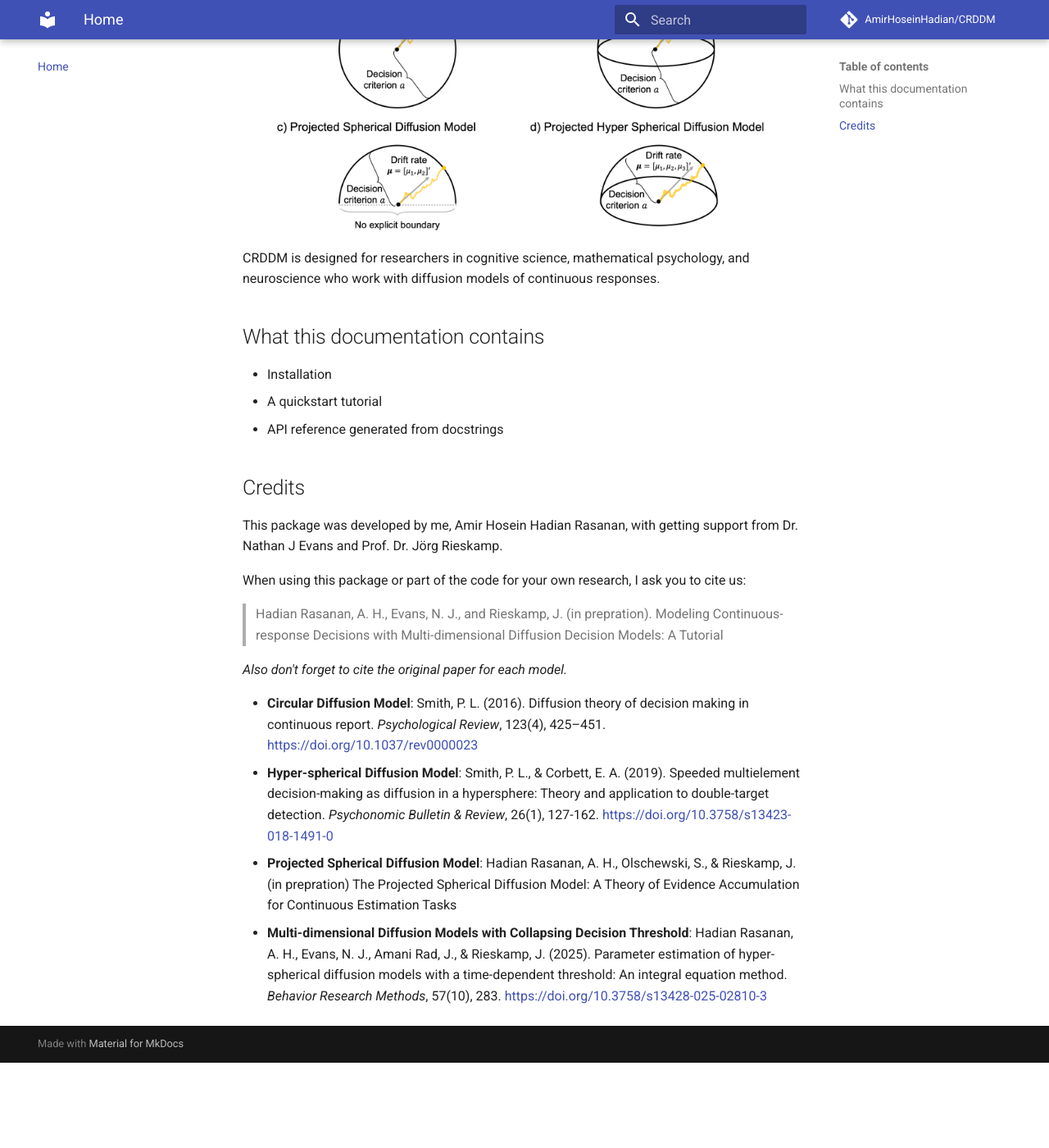
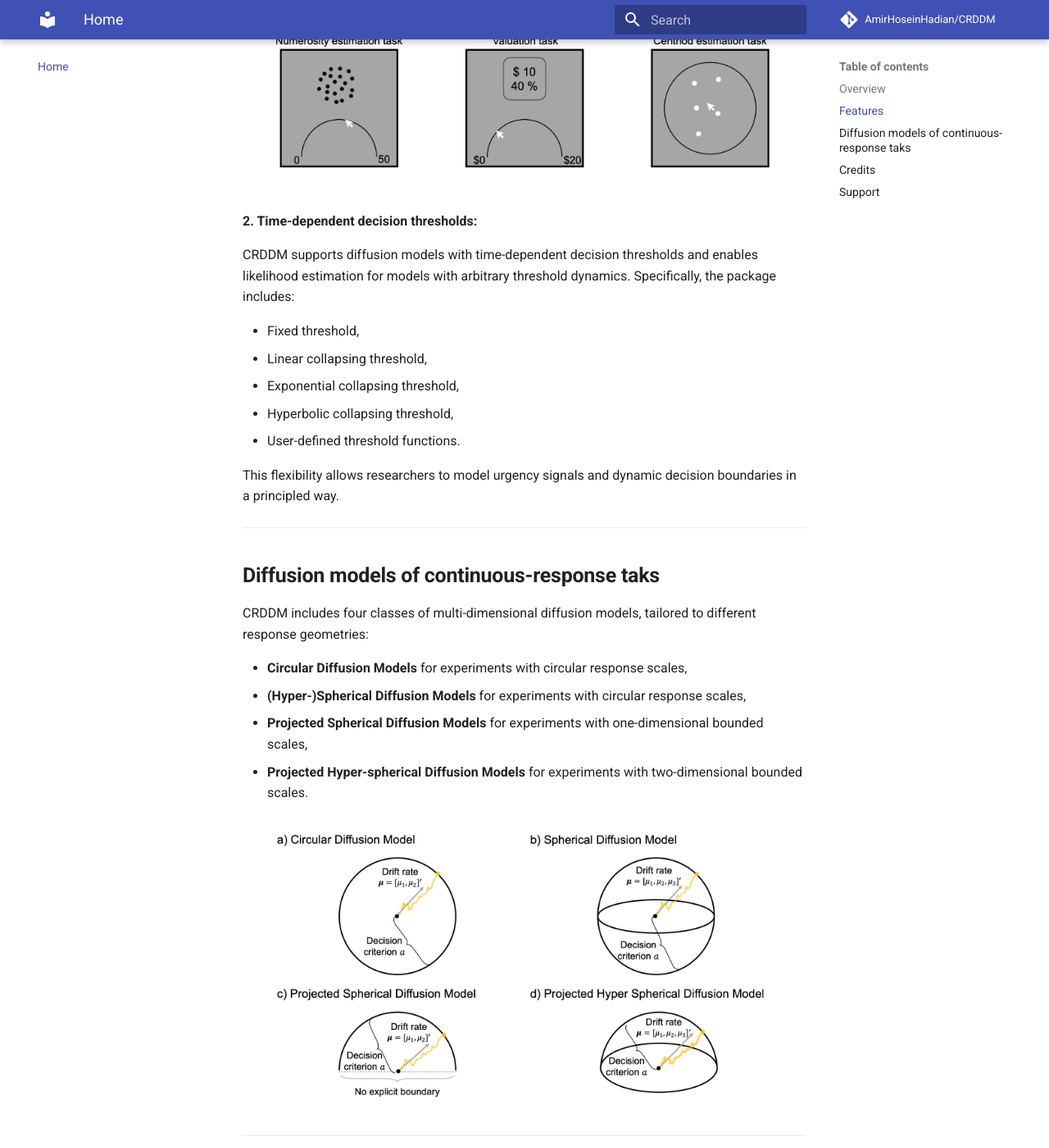
Before and after one commit to AmirHoseinHadian/CRDDM, an MkDocs documentation site: the page built from docs/index.md, in a window 1280 px wide and 1400 px high, scrolled down 994 px. Shown: the whole window at 82% size. Built offline with MkDocs 1.6.1 and Material for MkDocs 9.7.7, drawn with Linux system fonts in a browser that asks for light colours; comment, search, counter and statistics services are not loaded; before the commit the page ends 2290 px from its top, so only the background shows below that; some of the changed text lies outside the part shown.

Commit message:
index page updated

```diff
--- a/docs/index.md
+++ b/docs/index.md
@@ -1,34 +1,58 @@
 # CRDDM
 
-DRDDM is a Python package for modeling continuous-report decision tasks using **Continuous Response Diffusion Decision Models (CRDDM)**.
+## **Overview**
+CRDDM is a Python package for modeling continuous-response decision tasks using **Continuous-Response Diffusion Decision Models (CRDDM)**.
 
-The package provides fast and numerically stable likelihood evaluation for continuous-response diffusion decision models using the integral equation method proposed by [Hadian Rasanan et al.,(2025)](https://doi.org/10.3758/s13428-025-02810-3). CRDDM supports a wide range of continuous response scale, that can be employed in experimental studies including:
+The package provides fast and numerically stable likelihood evaluation for continuous-response diffusion models based on the integral equation method proposed by [Hadian Rasanan et al. (2025)](https://doi.org/10.3758/s13428-025-02810-3).
+
+CRDDM is designed for researchers in **cognitive science**, **mathematical psychology**, and **neuroscience** who study decision-making with continuous-response spaces.
+
+## **Features**
+**1. Support for diverse continuous response scales:**
+
+CRDDM supports a wide range of continuous-response scales commonly used in experimental research, including:
 
 - Bounded one-dimensional scales (e.g., arcs or sliders),
 - Circular scales (e.g., color wheels),
 - Two-dimensional scales (e.g., 2D planes).
 
+Examples of continuous-response decision tasks are illustrated below:
+
 ![Examples of continuous-report decision tasks.](imgs/Continuous_tasks.png "Examples of continuous-report decision tasks.")
 
+**2. Time-dependent decision thresholds:**
+
+CRDDM supports diffusion models with time-dependent decision thresholds and enables likelihood estimation for models with arbitrary threshold dynamics. Specifically, the package includes:
+
+- Fixed threshold,
+- Linear collapsing threshold,
+- Exponential collapsing threshold,
+- Hyperbolic collapsing threshold,
+- User-defined threshold functions.
+
+This flexibility allows researchers to model urgency signals and dynamic decision boundaries in a principled way.
+
+---
+## **Diffusion models of continuous-response taks**
+
+CRDDM includes four classes of multi-dimensional diffusion models, tailored to different response geometries:
+
+- **Circular Diffusion Models** for experiments with circular response scales,
+- **(Hyper-)Spherical Diffusion Models** for experiments with circular response scales,
+- **Projected Spherical Diffusion Models** for experiments with one-dimensional bounded scales,
+- **Projected Hyper-spherical Diffusion Models** for experiments with two-dimensional bounded scales.
 
 ![Diffusion models of continuous response tasks.](imgs/Diffusion_models.png "Diffusion models of continuous response tasks.")
-CRDDM is designed for researchers in cognitive science, mathematical psychology, and neuroscience who work with diffusion models of continuous responses.
 
+---
+## **Credits**
 
-## What this documentation contains
-- Installation
-- A quickstart tutorial
-- API reference generated from docstrings
-
-
-## Credits
-
-This package was developed by me, Amir Hosein Hadian Rasanan,
-with getting support from Dr. Nathan J Evans and Prof. Dr. Jörg Rieskamp.
+This package was developed by me, [Amir Hosein Hadian Rasanan](https://scholar.google.com/citations?hl=en&user=qbOoaykAAAAJ),
+with getting support from [Dr. Nathan J Evans](https://scholar.google.com/citations?user=2hG7r90AAAAJ&hl=en) and [Prof. Dr. Jörg Rieskamp](https://scholar.google.com/citations?user=6Y5X1xUAAAAJ&hl=en).
 
 When using this package or part of the code for your own research, I ask you to cite us:
 
-> Hadian Rasanan, A. H., Evans, N. J., and Rieskamp, J. (in prepration). Modeling Continuous-response Decisions with Multi-dimensional Diffusion Decision Models: A Tutorial
+> Hadian Rasanan, A. H., Evans, N. J., and Rieskamp, J. (in prepration). Modeling Continuous-response Decisions with Multi-dimensional Diffusion Processes: A Tutorial
 
 *Also don't forget to cite the original paper for each model.*
 
@@ -36,3 +60,8 @@ When using this package or part of the code for your own research, I ask you to
 - **Hyper-spherical Diffusion Model**: Smith, P. L., & Corbett, E. A. (2019). Speeded multielement decision-making as diffusion in a hypersphere: Theory and application to double-target detection. *Psychonomic Bulletin & Review*, 26(1), 127-162. [https://doi.org/10.3758/s13423-018-1491-0](https://doi.org/10.3758/s13423-018-1491-0)
 - **Projected Spherical Diffusion Model**: Hadian Rasanan, A. H., Olschewski, S., & Rieskamp, J. (in prepration) The Projected Spherical Diffusion Model: A Theory of Evidence Accumulation for Continuous Estimation Tasks
 - **Multi-dimensional Diffusion Models with Collapsing Decision Threshold**: Hadian Rasanan, A. H., Evans, N. J., Amani Rad, J., & Rieskamp, J. (2025). Parameter estimation of hyper-spherical diffusion models with a time-dependent threshold: An integral equation method. *Behavior Research Methods*, 57(10), 283. [https://doi.org/10.3758/s13428-025-02810-3](https://doi.org/10.3758/s13428-025-02810-3)
+
+---
+## **Support**
+
+If you have questions, encounter issues, or would like to contribute, please contact: [amir.h.hadian@gmail.com](mailto:amir.h.hadian@gmail.com)
```
